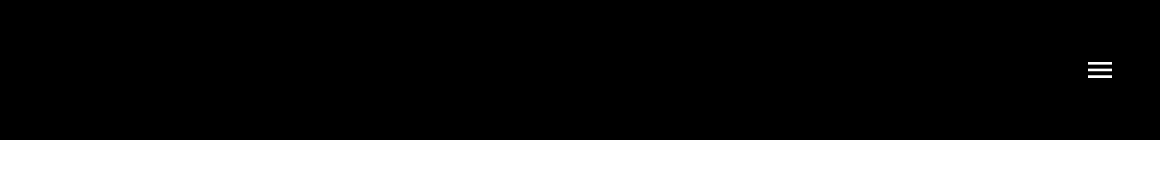
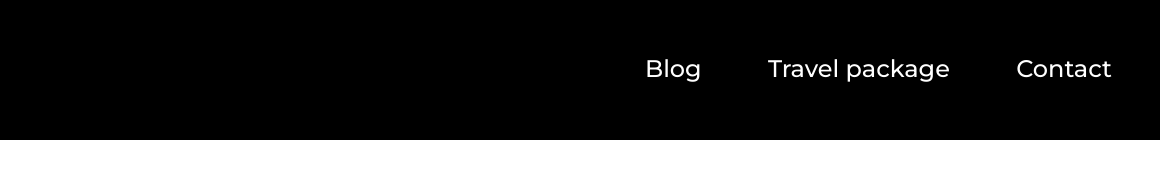
Before and after one commit to Henrique-Jean/journey-travel, a plain HTML site: page index.html in a window 1280 px wide. Shown: the full height of the page, 120-1280 px from the left. Drawn offline with Linux system fonts and the light colour scheme.

Commit message:
configure-the-header-tablet

```diff
--- a/css/header.css
+++ b/css/header.css
@@ -35,11 +35,45 @@
   list-style: none;
 }
 
-.list-links li{
+.list-links li {
   margin: 16px 0;
 }
 
 .list-links li a {
   color: var(--text-secundary-color);
   text-decoration: none;
+  font-weight: var(--menu-text-weight);
+  font-size: 24px;
 }
+
+@media screen and (min-width: 768px) {
+  .navigation-menu {
+    margin-top: 0;
+    width: 467px;
+  }
+  .navigation-menu label {
+    display: none;
+  }
+
+  .navigation-menu nav {
+    display: block;
+  }
+
+  .navigation-menu ul {
+    display: flex;
+    justify-content: space-between;
+    align-items: center;
+    padding: 0;
+  }
+
+  .navigation-menu li {
+    margin: 0;
+  }
+
+  .navigation-menu li a {
+    color: var(--text-secundary-color);
+    text-decoration: none;
+    font-weight: var(--menu-text-weight);
+    font-size: 24px;
+  }
+}
```
